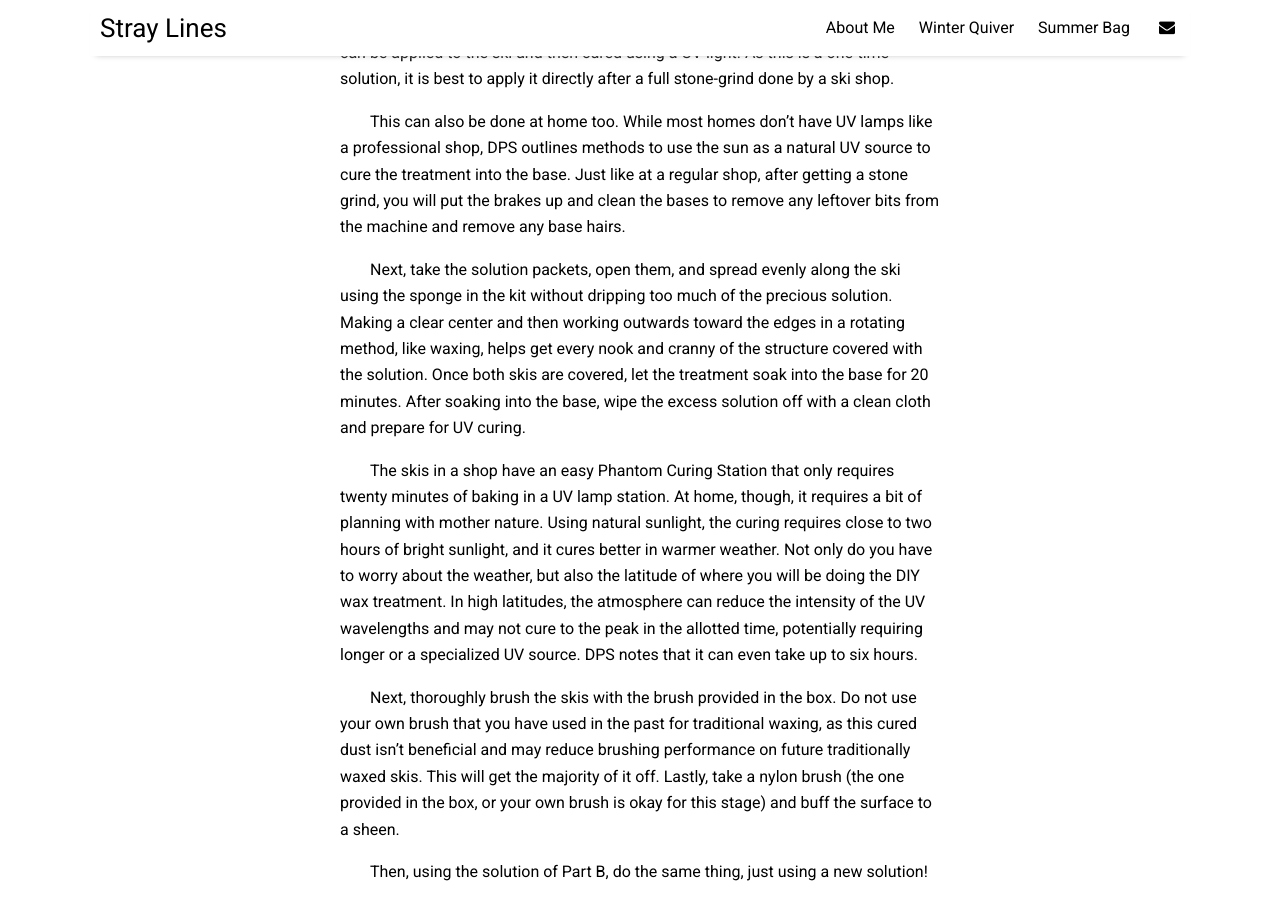
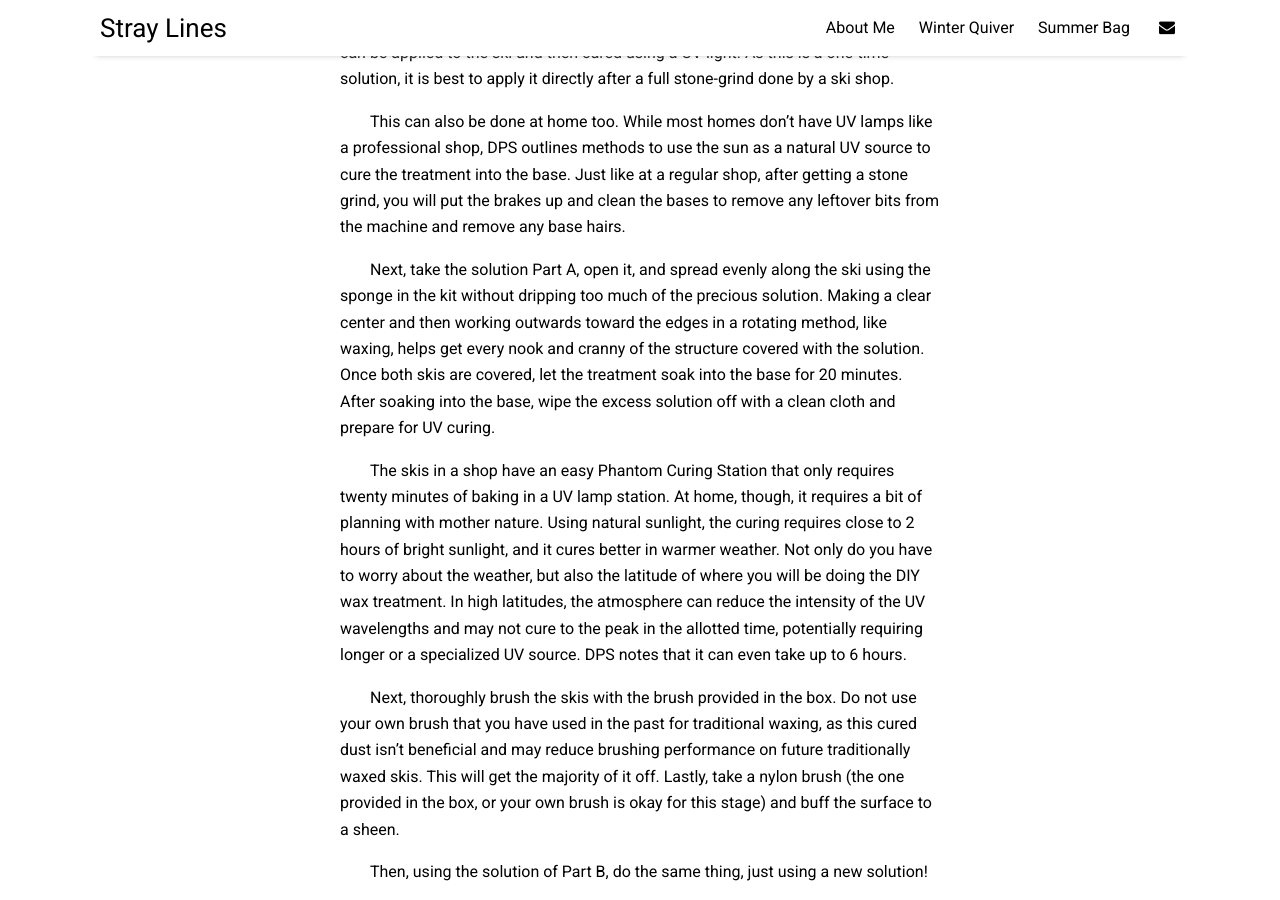
Before and after one commit to eliotcochrane/eliotcochrane.github.io, a Jekyll site: the page built from _posts/2023-11-14-preseason-wax.md, in a window 1280 px wide and 900 px high, scrolled down 10346 px. Built offline with Jekyll 4.4.1, drawn with Linux system fonts in a browser that asks for light colours; nearby versions of some CDN libraries.

Commit message:
Update number formats
-Updated the number formats

```diff
--- a/_posts/2023-11-14-preseason-wax.md
+++ b/_posts/2023-11-14-preseason-wax.md
@@ -170,9 +170,9 @@ To apply the DPS Phantom Glide treatment, there are shops that have the equipmen
 
 This can also be done at home too. While most homes don't have UV lamps like a professional shop, DPS outlines methods to use the sun as a natural UV source to cure the treatment into the base. Just like at a regular shop, after getting a stone grind, you will put the brakes up and clean the bases to remove any leftover bits from the machine and remove any base hairs.
 
-Next, take the solution packets, open them, and spread evenly along the ski using the sponge in the kit without dripping too much of the precious solution. Making a clear center and then working outwards toward the edges in a rotating method, like waxing, helps get every nook and cranny of the structure covered with the solution. Once both skis are covered, let the treatment soak into the base for 20 minutes. After soaking into the base, wipe the excess solution off with a clean cloth and prepare for UV curing.
+Next, take the solution Part A, open it, and spread evenly along the ski using the sponge in the kit without dripping too much of the precious solution. Making a clear center and then working outwards toward the edges in a rotating method, like waxing, helps get every nook and cranny of the structure covered with the solution. Once both skis are covered, let the treatment soak into the base for 20 minutes. After soaking into the base, wipe the excess solution off with a clean cloth and prepare for UV curing.
 
-The skis in a shop have an easy Phantom Curing Station that only requires twenty minutes of baking in a UV lamp station. At home, though, it requires a bit of planning with mother nature. Using natural sunlight, the curing requires close to two hours of bright sunlight, and it cures better in warmer weather. Not only do you have to worry about the weather, but also the latitude of where you will be doing the DIY wax treatment. In high latitudes, the atmosphere can reduce the intensity of the UV wavelengths and may not cure to the peak in the allotted time, potentially requiring longer or a specialized UV source. DPS notes that it can even take up to six hours.
+The skis in a shop have an easy Phantom Curing Station that only requires twenty minutes of baking in a UV lamp station. At home, though, it requires a bit of planning with mother nature. Using natural sunlight, the curing requires close to 2 hours of bright sunlight, and it cures better in warmer weather. Not only do you have to worry about the weather, but also the latitude of where you will be doing the DIY wax treatment. In high latitudes, the atmosphere can reduce the intensity of the UV wavelengths and may not cure to the peak in the allotted time, potentially requiring longer or a specialized UV source. DPS notes that it can even take up to 6 hours.
 
 Next, thoroughly brush the skis with the brush provided in the box. Do not use your own brush that you have used in the past for traditional waxing, as this cured dust isn't beneficial and may reduce brushing performance on future traditionally waxed skis. This will get the majority of it off. Lastly, take a nylon brush (the one provided in the box, or your own brush is okay for this stage) and buff the surface to a sheen.
 
```
